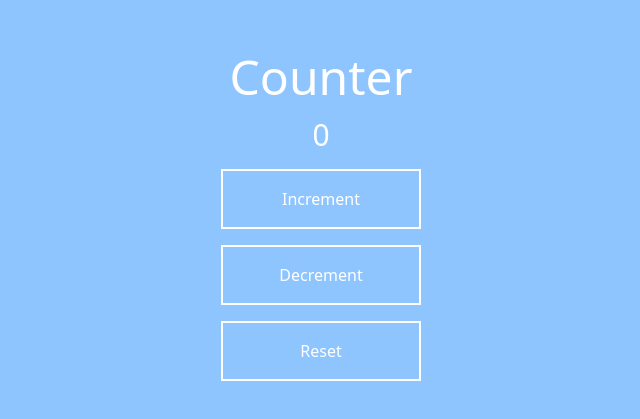
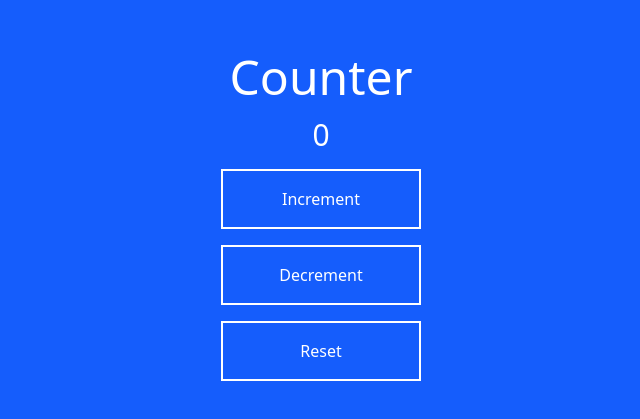
Before and after one commit to Espadv69/Course-2025, a React (Vite) app in the folder learnHooks/: page / in a window 1280 px wide. Shown: the part 183-602 px from the top of the page, without its empty margins (319-959 px from the left). Built offline with nearby package versions, Linux system fonts and the light colour scheme; the HTML template or start-up script is replaced by a standard one.

Commit message:
Update background color in App component for improved visibility

```diff
--- a/learnHooks/src/App.jsx
+++ b/learnHooks/src/App.jsx
@@ -4,7 +4,7 @@ const App = () => {
   const [count, setCount] = useState(0)
 
   return (
-    <div className="bg-blue-300 p-4 w-full h-screen flex flex-col items-center justify-center gap-4 text-white">
+    <div className="bg-blue-600 p-4 w-full h-screen flex flex-col items-center justify-center gap-4 text-white">
       <h1 className="text-5xl">Counter</h1>
       <p className="text-3xl">{count}</p>
       <button
```
